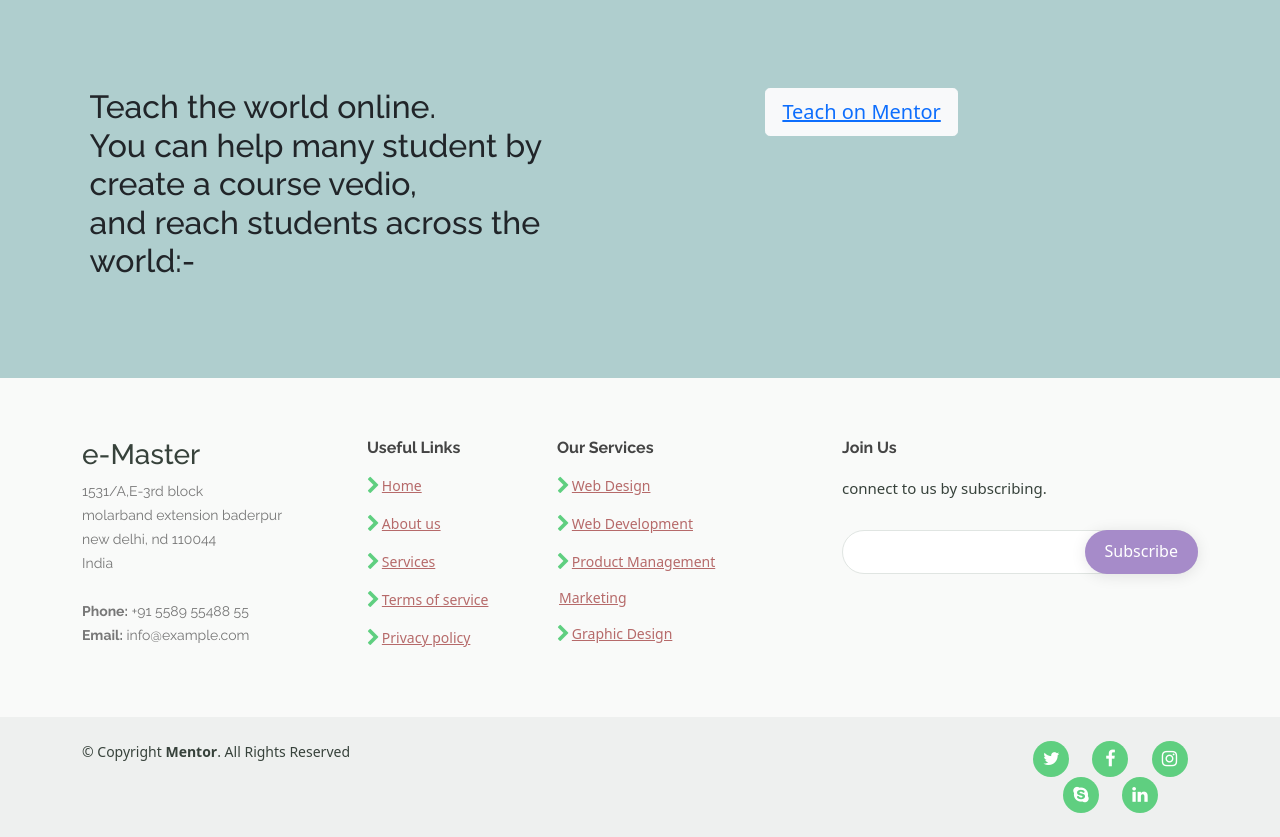
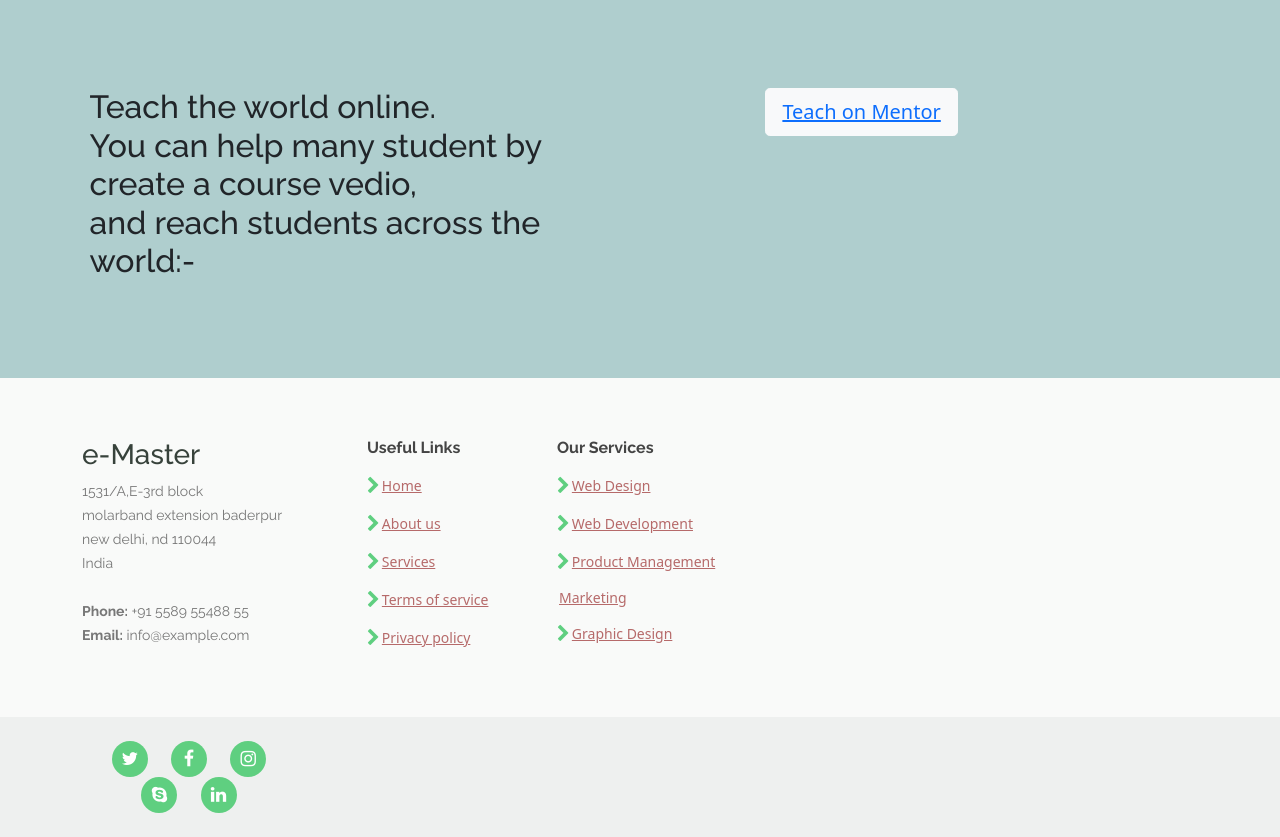
Before and after one commit to sheetal1060/e-master, a PHP site: page /index.php in a window 1280 px wide. Shown: the part 1839-2676 px from the top of the page. Run offline with PHP 8.4, Linux system fonts and the light colour scheme; some libraries are stand-ins or nearby versions.

Commit message:
complete

```diff
--- a/footer.php
+++ b/footer.php
@@ -47,25 +47,11 @@
         </ul>
       </div>
 
-      <div class="col-lg-4 col-md-6 footer-newsletter">
-        <h4>Join Us</h4>
-        <p>connect to us by subscribing.</p>
-        <form action="" method="post">
-          <input type="email" name="email"><input type="submit" value="Subscribe">
-        </form>
-      </div>
-
     </div>
   </div>
 </div>
 
-<div class="container d-md-flex py-4">
-
-  <div class="me-md-auto text-center text-md-start">
-    <div class="copyright">
-      &copy; Copyright <strong><span>Mentor</span></strong>. All Rights Reserved
-    </div>
-  </div>
+<div class="container d-md-flex py-4" text-align="center" align-items="center">
   <div class="social-links text-center text-md-right pt-3 pt-md-0">
     <a href="#" class="twitter"><i class="fa fa-twitter"></i></a>
     <a href="#" class="facebook"><i class="fa fa-facebook"></i></a>
```
